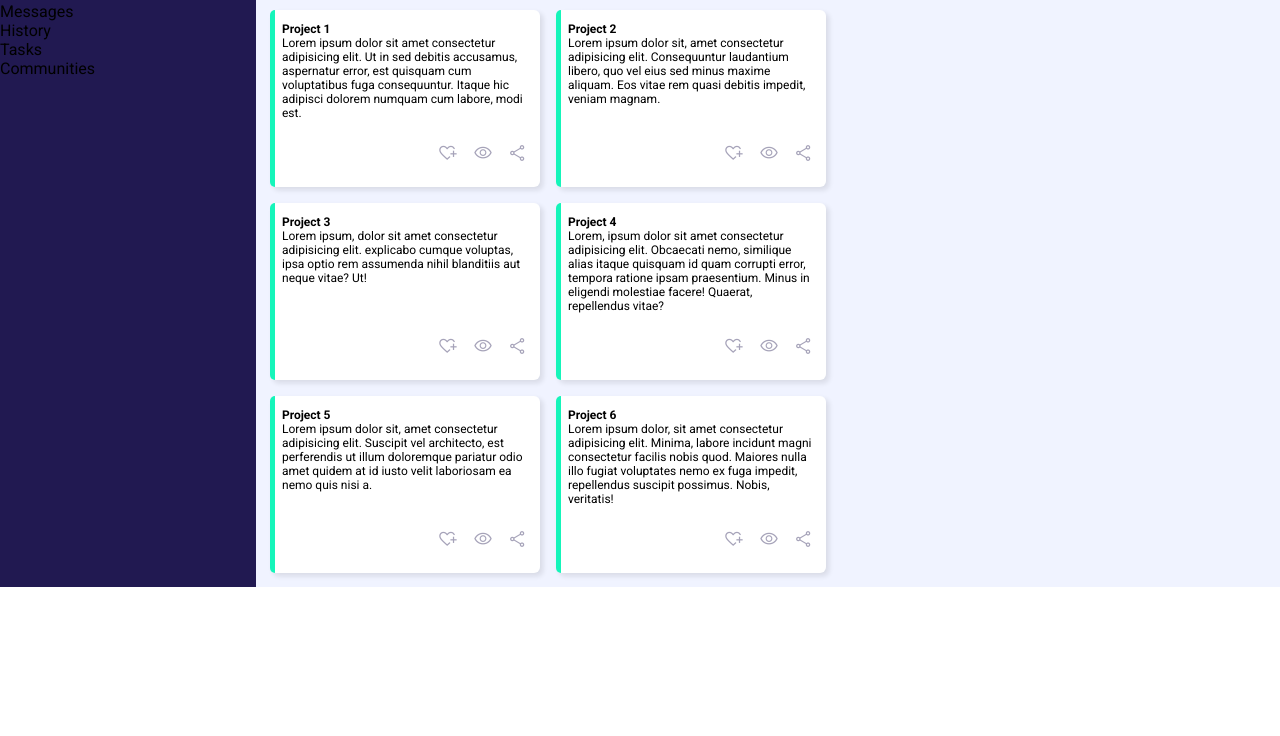
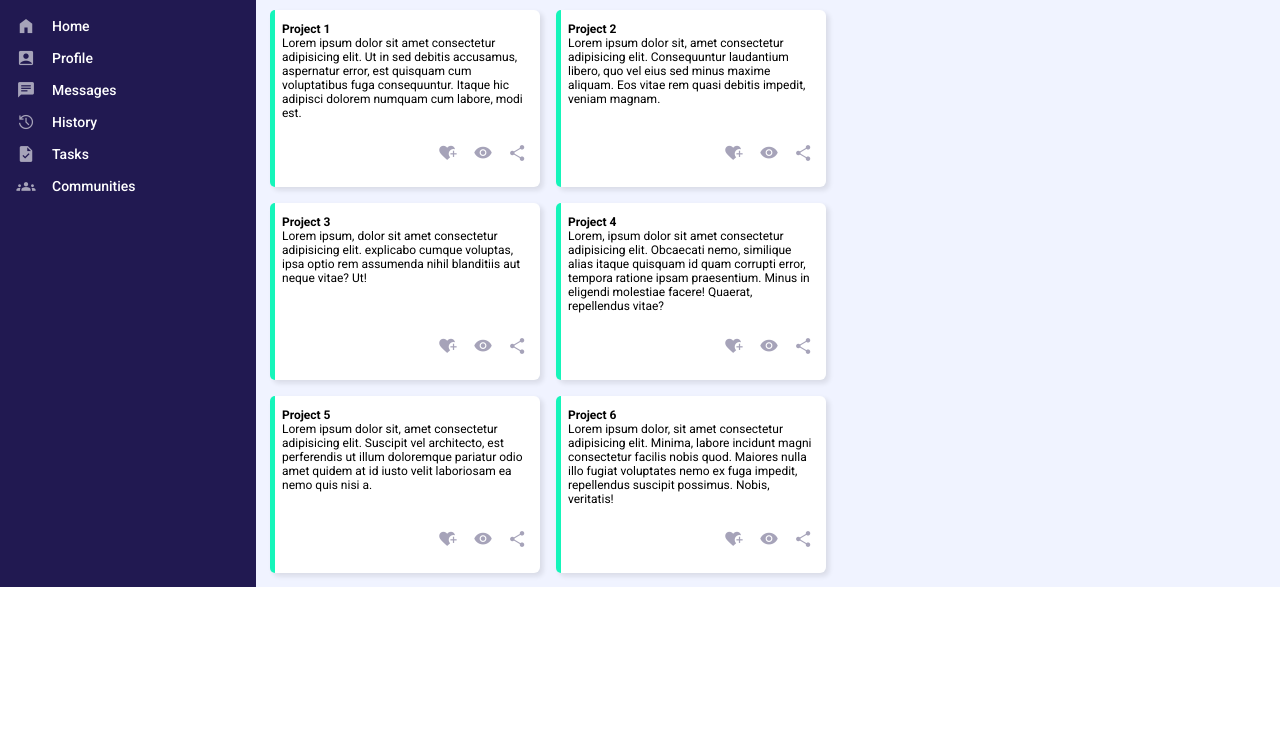
Before and after one commit to AndresAR-92/Dashboard, a plain HTML site: page index.html in a window 1280 px wide. Shown: the part 64-800 px from the top of the page. Drawn offline with nearby package versions, Linux system fonts and the light colour scheme.

Commit message:
Agrega estilos para sidebar usuario

```diff
--- a/index.html
+++ b/index.html
@@ -22,14 +22,27 @@
         <div>
           <h1>Dashboard</h1>
         </div>
-        <div>
-          <ul>
-            <li>Home</li>
-            <li>Profile</li>
-            <li>Messages</li>
-            <li>History</li>
-            <li>Tasks</li>
-            <li>Communities</li>
+        <div class="sidebar">
+          <ul class="user-sb">
+            <li class="usersidebar-el">
+              <span class="material-symbols-outlined">home</span> Home
+            </li>
+            <li class="usersidebar-el">
+              <span class="material-symbols-outlined"> account_box </span
+              >Profile
+            </li>
+            <li class="usersidebar-el">
+              <span class="material-symbols-outlined"> chat </span>Messages
+            </li>
+            <li class="usersidebar-el">
+              <span class="material-symbols-outlined"> history </span>History
+            </li>
+            <li class="usersidebar-el">
+              <span class="material-symbols-outlined"> task </span>Tasks
+            </li>
+            <li class="usersidebar-el">
+              <span class="material-symbols-outlined"> groups </span>Communities
+            </li>
           </ul>
         </div>
       </nav>
--- a/style.css
+++ b/style.css
@@ -40,7 +40,7 @@ html {
 }
 
 .material-symbols-outlined {
-  font-variation-settings: "FILL" 0, "wght" 300, "GRAD" 0, "opsz" 24;
+  font-variation-settings: "FILL" 1, "wght" 300, "GRAD" 0, "opsz" 24;
   font-size: 20px;
   color: #a6a3b9;
 }
@@ -53,6 +53,8 @@ html {
 .grid-container > nav {
   grid-row: 1 / 3;
   background-color: #211951;
+  color: #fff;
+  padding: 16px;
 }
 
 .grid-container > header {
@@ -60,9 +62,26 @@ html {
   background-color: #836fff;
 }
 
-.grid-container > div {
+/* SIDEBAR */
+.sidebar {
+  font-size: 14px;
+  font-weight: 500;
 }
 
+.user-sb {
+  list-style: none;
+  margin-top: 36px;
+}
+
+.usersidebar-el {
+  display: flex;
+  justify-content: flex-start;
+  align-items: center;
+  gap: 16px;
+  margin-top: 12px;
+}
+
+/* PROJECTS */
 .projects {
   background-color: #f0f3ff;
   padding: 14px;
```
